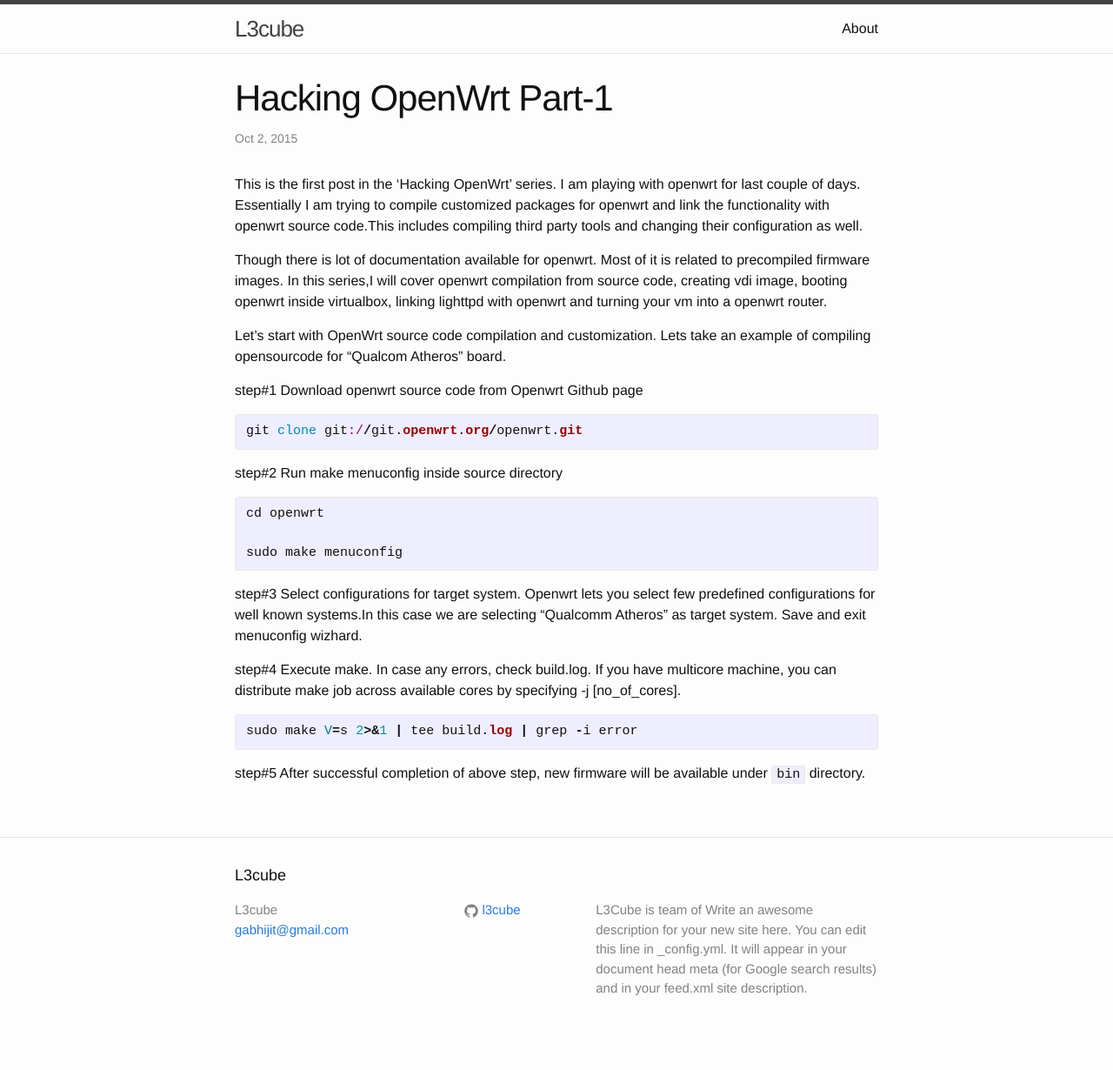
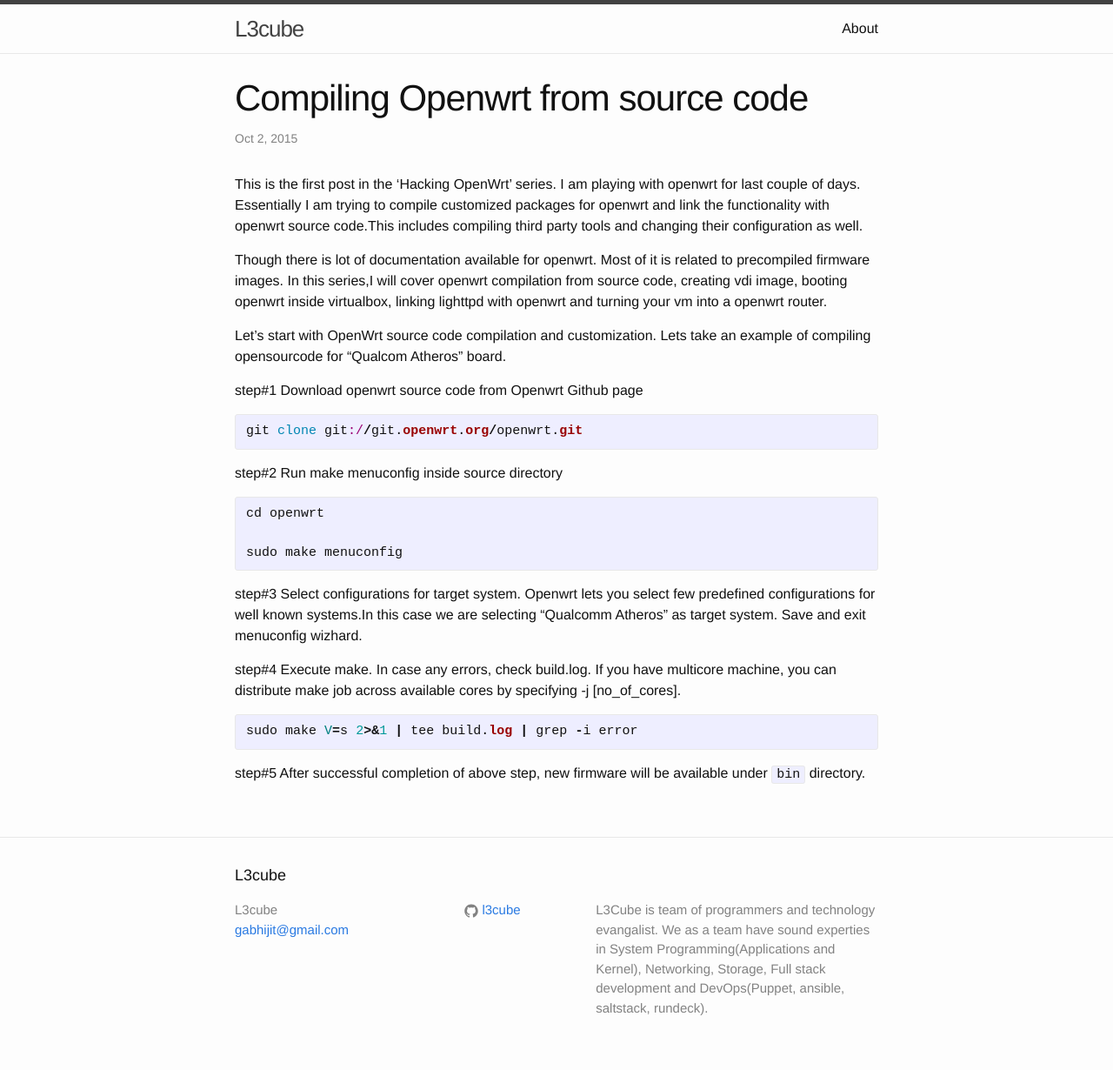
Before and after one commit to l3cube/l3cube.github.io, a Jekyll site: the page built from _posts/2015-10-02-Hacking-Openwrt-Post-1.markdown, in a window 1280 px wide. Shown: the whole page at 87% size. Built offline with Jekyll 4.4.1, drawn with Linux system fonts in a browser that asks for light colours; before the commit the page ends 1208 px from its top, so only the background shows below that.

Commit message:
Some modification

```diff
--- a/_config.yml
+++ b/_config.yml
@@ -2,10 +2,10 @@
 title: L3cube
 email: gabhijit@gmail.com
 description: > # this means to ignore newlines until "baseurl:"
-  L3Cube is team of
-  Write an awesome description for your new site here. You can edit this
-  line in _config.yml. It will appear in your document head meta (for
-  Google search results) and in your feed.xml site description.
+  L3Cube is team of programmers and technology evangalist. We
+  as a team have sound experties in System Programming(Applications and
+  Kernel), Networking, Storage, Full stack development and DevOps(Puppet,
+  ansible, saltstack, rundeck).
 baseurl: "" # the subpath of your site, e.g. /blog/
 url: "http://yourdomain.com" # the base hostname & protocol for your site
 #twitter_username: jekyllrb
--- a/_posts/2015-10-02-Hacking-Openwrt-Post-1.markdown
+++ b/_posts/2015-10-02-Hacking-Openwrt-Post-1.markdown
@@ -1,8 +1,8 @@
 ---
 layout: post
-title:  "Hacking OpenWrt Part-1"
+title:  "Compiling Openwrt from source code"
 date:   2015-10-02 07:33:35
-categories: jekyll update
+categories: Openwrt
 ---
 
 
```
Also changed, not shown: _posts/2015-10-01-welcome-to-jekyll.markdown (deleted, +0 -25 lines).
